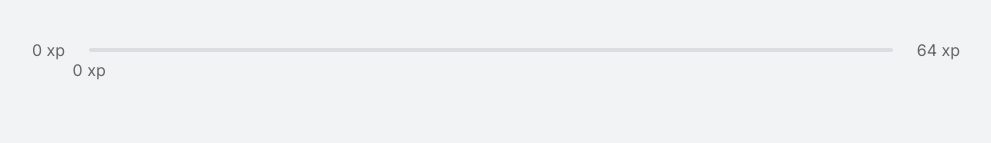
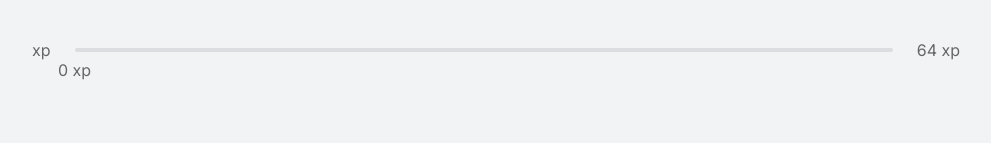
Before and after one commit to uchoamaster/NLW-04, a Next.js app in the folder moveit-next/: page / in a window 1280 px wide. Shown: the top 143 px of the page, without its empty margins (144-1135 px from the left). Built offline with nearby package versions, Linux system fonts and the light colour scheme.

Commit message:
adicionando rotas

```diff
--- a/moveit-next/src/contexts/CountdownContext.tsx
+++ b/moveit-next/src/contexts/CountdownContext.tsx
@@ -12,6 +12,9 @@
 
 interface CountdownProviderProps {
     children: ReactNode;
+    level: number;
+    currentExperience: number;
+    challengesCompleted: number;
 }
 
 
--- a/moveit-next/src/pages/_app.tsx
+++ b/moveit-next/src/pages/_app.tsx
@@ -1,16 +1,11 @@
 import React from 'react';
 import { Countdown } from '../components/Countdown';
-import { ChallengesProvider } from '../contexts/ChallengesContext';
 import { CountdownProvider } from '../contexts/CountdownContext';
 import '../styles/global.css';
 
 function MyApp({ Component, pageProps }) {
   return (
-    <ChallengesProvider>
-
       <Component {...pageProps} />
-
-    </ChallengesProvider>
   );
 }
 
--- a/moveit-next/src/pages/index.tsx
+++ b/moveit-next/src/pages/index.tsx
@@ -1,20 +1,34 @@
 import Head from 'next/head';
+import { GetServerSideProps } from 'next';
 import { ChallengeBox } from '../components/ChallengeBox';
 import { CompletedChallenges } from '../components/CompletedChallenges';
 import { Countdown } from '../components/Countdown';
-import { ExperienceBar } from '../components/ExperienceBar';
 import { Profile } from '../components/Profile';
 import { CountdownProvider } from '../contexts/CountdownContext';
+import style from '../styles/pages/Home.module.css';
+import { ChallengesProvider } from '../contexts/ChallengesContext';
+import { ExperienceBar } from '../components/ExperienceBar';
 
-import style from '../styles/pages/Home.module.css';
+interface Homeprops {
+  level: number;
+  currentExperience: number;
+  challengesCompleted: number;
+}
 
-export default function Home() {
+
+export default function Home(props:Homeprops) {
+  console.log(props)
   return (
+    <ChallengesProvider
+    level={props.level}
+    currentExperience={props.currentExperience}
+    challengesCompleted={props.challengesCompleted}
+    >
     <div className={style.container}>
       <Head>
         <title>Início | move.it</title>
       </Head>
-      <ExperienceBar start={0} end={600} current={500} />
+      <ExperienceBar />
       <CountdownProvider>
       <section>
         <div>
@@ -28,5 +42,20 @@
       </section>
       </CountdownProvider>
     </div>
+    </ChallengesProvider>
   );
 }
+
+export const getServerSideProps: GetServerSideProps = async (ctx) => {
+  //chamada api
+    const { level, currentExperience, challengesCompleted } = ctx.req.cookies;
+
+  return{
+    props: {
+      level: Number(level),
+      currentExperience: Number(currentExperience),
+      challengesCompleted: Number(challengesCompleted)
+    }
+
+  }
+}
```
